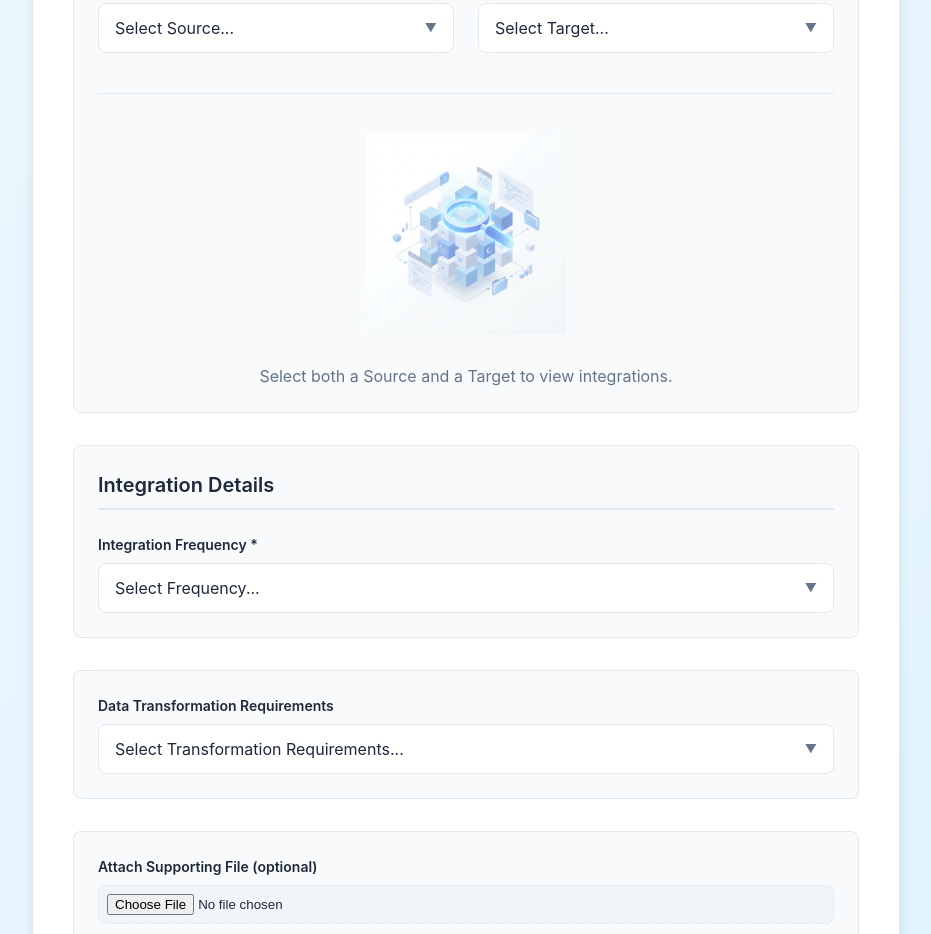
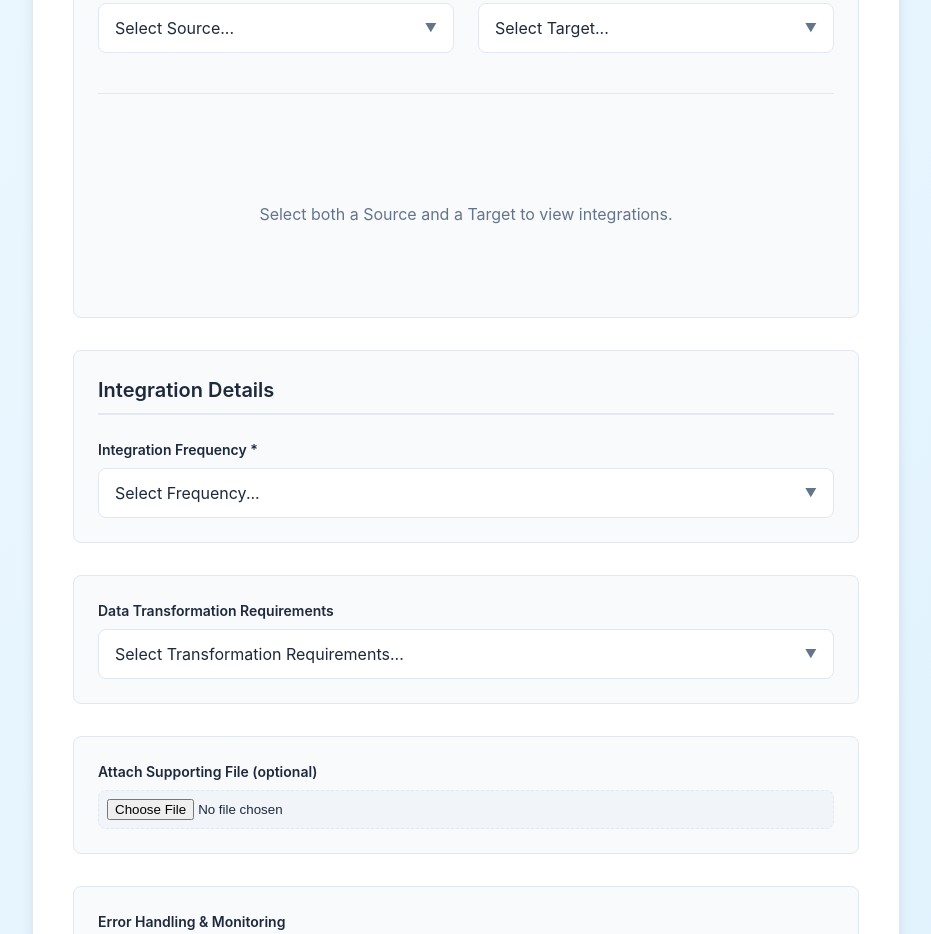
Before and after one commit to Manikanta-Chilaka/etl-connector-lookup, a React (Vite) app: page / in a window 1280 px wide. Shown: the part 940-1874 px from the top of the page, without its empty margins (174-1105 px from the left). Built offline with nearby package versions, Linux system fonts and the light colour scheme.

Commit message:
Removed unusual image

```diff
--- a/src/App.jsx
+++ b/src/App.jsx
@@ -310,7 +310,6 @@ function App() {
             <div className="results-area">
               {!hasSelection ? (
                 <div className="empty-state">
-                  <img src={emptyStateImg} alt="Search" className="empty-image" />
                   <p>Select both a Source and a Target to view integrations.</p>
                 </div>
               ) : results.length > 0 ? (
```
